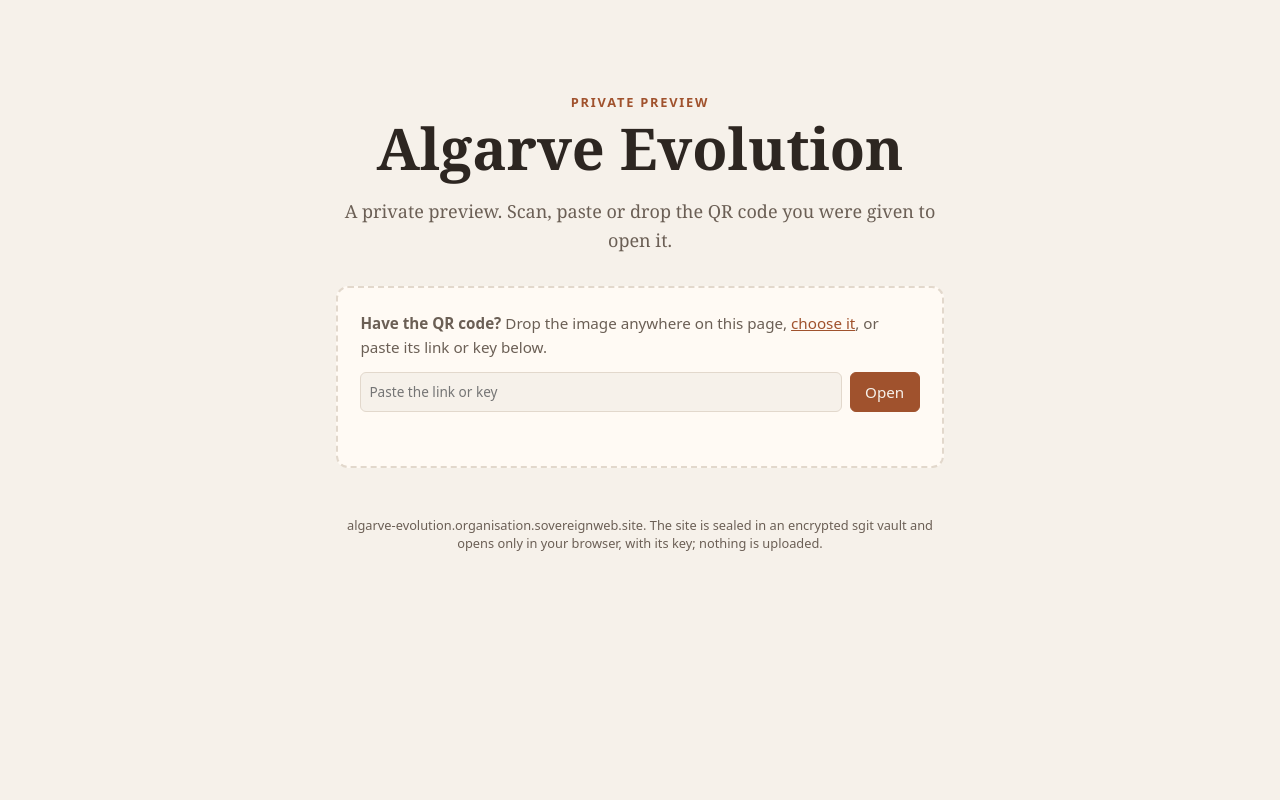
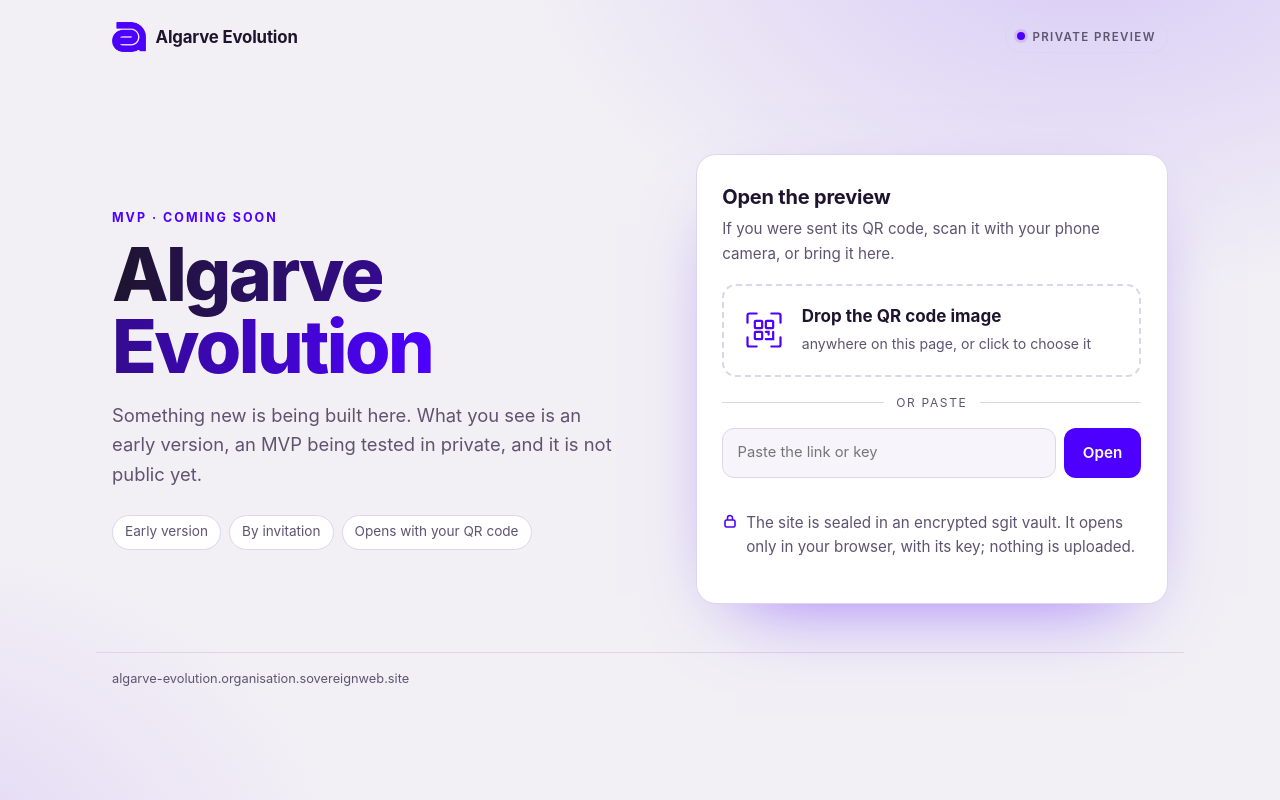
Before and after one commit to SovereignWebsite/Site__Organisation__Algarve-Evolution, a plain HTML site: page site/index.html in a window 1280 px wide. Drawn offline with Linux system fonts and the light colour scheme.

Commit message:
Algarve Evolution landing in its own brand, with the sealed vault
Dinis, 20 Nov: make the holding page look better and aligned with the
Algarve Evolution brand, and seal the whole previous site into the vault.
- index.html: violet brand palette, the ae mark, dark and light modes,
  works at phone width; element ids unchanged; data-vault-zip set.
- private/60906390166069ac.zip: ciphertext only, the previous site as
  built at v0.1.25 (310 files: V3, V2, V1, decks and their PDFs).
- open.js: links to a folder open its index.html, and links to a file
  that is not a page (a PDF) hand it to the browser from memory.
No key is in this repository.

Agent: algarve-evolution.b@SovereignWebsite.dinis
Claude-Session: https://claude.ai/code/session_01Kw9UwDDHfm3RVNtWomz2XA
Co-Authored-By: Claude Opus 5.5 <noreply@anthropic.com>

```diff
--- a/site/index.html
+++ b/site/index.html
@@ -1,52 +1,95 @@
 <!doctype html>
-<html lang="en" data-vault-zip="">
+<html lang="en" data-vault-zip="private/60906390166069ac.zip">
 <head>
 <meta charset="utf-8">
 <meta name="viewport" content="width=device-width, initial-scale=1">
 <title>Algarve Evolution: private preview</title>
-<meta name="description" content="A private preview. Scan, paste or drop the QR code you were given to open it.">
+<meta name="description" content="Algarve Evolution: an MVP in private preview. Scan, paste or drop the QR code you were given to open it.">
 <meta name="robots" content="noindex, nofollow">
 <meta http-equiv="Content-Security-Policy" content="default-src 'self'; script-src 'self' 'unsafe-inline'; style-src 'self' 'unsafe-inline'; img-src 'self' data:; frame-src 'self' about: data:; connect-src 'self'; object-src 'none'; base-uri 'none'">
 <meta name="referrer" content="no-referrer">
+<meta name="theme-color" content="#140b24">
+<link rel="icon" type="image/png" href="favicon.png">
 <script>if (/key=/.test(location.hash)) document.documentElement.classList.add('loading');</script>
 <!-- A gated holding page (SovereignWebsite__Vault docs/gated-site.md). The site's agent gives it the site's own design and sets data-vault-zip once the vault is sealed. -->
 <style>
-:root{--bg:#f6f1ea;--fg:#2d2621;--muted:#6b5f55;--accent:#a0522d;--line:#e2d8cc;--card:#fffaf4;--bad:#a3261b}
-@media (prefers-color-scheme:dark){:root{--bg:#1b1714;--fg:#f1e9df;--muted:#b9ab9d;--accent:#e08a5b;--line:#3a312a;--card:#231e1a;--bad:#ff8a7a}}
-*{box-sizing:border-box}body{margin:0;background:var(--bg);color:var(--fg);font:18px/1.6 Georgia,serif}
-main{max-width:40rem;margin:0 auto;padding:12vh 1rem 4rem;text-align:center}
-.mark{font:600 .8rem/1 system-ui,sans-serif;letter-spacing:.14em;text-transform:uppercase;color:var(--accent)}
-h1{font-size:clamp(2.2rem,7vw,3.6rem);line-height:1.05;margin:.6rem 0 1rem}p{color:var(--muted)}
-.box{margin:2rem auto 0;padding:1.4rem;border:2px dashed var(--line);border-radius:12px;background:var(--card);text-align:left;font-family:system-ui,sans-serif}
-.box p{margin:0 0 .8rem;font-size:.95rem}.row{display:flex;gap:.5rem}.row input{flex:1;min-width:0}
-input[type=text]{font:inherit;font-size:.85rem;padding:.5rem;border:1px solid var(--line);border-radius:6px;background:var(--bg);color:var(--fg)}
-button{font:inherit;font-size:.95rem;padding:.35rem .9rem;border:1px solid var(--accent);border-radius:6px;background:var(--accent);color:var(--bg);cursor:pointer}
-button.quiet,#tabs button[aria-pressed=false]{background:transparent;color:var(--accent)}label.pick{color:var(--accent);text-decoration:underline;cursor:pointer}
-#status{min-height:1.5em;font-size:.9rem;margin-top:.6rem}#status.bad{color:var(--bad)}
-footer{margin-top:3rem;font:.8rem system-ui,sans-serif;color:var(--muted)}a{color:var(--accent)}
-#viewer{position:fixed;inset:0;display:flex;flex-direction:column;background:var(--bg);z-index:9}#viewer[hidden]{display:none}body.viewing{overflow:hidden}
-.bar{display:flex;flex-wrap:wrap;align-items:center;gap:.5rem 1rem;padding:.5rem 1rem;border-bottom:1px solid var(--line);font:.9rem system-ui,sans-serif}
-.bar .meta{color:var(--muted);font-size:.8rem}#tabs{display:flex;gap:.4rem;flex-wrap:wrap}.bar .grow{flex:1}#frame{flex:1;border:0;width:100%;background:#fff}
-#loading,#dropping{position:fixed;inset:0;display:none;align-items:center;justify-content:center;flex-direction:column;gap:1rem;background:var(--bg);z-index:8;text-align:center;padding:1rem;font-family:system-ui,sans-serif}
-.loading #loading{display:flex}.loading main{visibility:hidden}
-.spin{width:2.4rem;height:2.4rem;border:3px solid var(--line);border-top-color:var(--accent);border-radius:50%;animation:spin .9s linear infinite}
-@keyframes spin{to{transform:rotate(360deg)}}@media (prefers-reduced-motion:reduce){.spin{animation:none}}
-#dropping{z-index:10;border:4px dashed var(--accent)}.dropping #dropping{display:flex}#dropping p,#loading p{font-size:1.2rem;color:var(--fg);margin:0}
+:root{--bg:#140b24;--bg2:#1e142e;--fg:#f4f1fa;--muted:#b9aed0;--accent:#a370f7;--brand:#4d00ff;--line:rgba(255,255,255,.14);--card:rgba(255,255,255,.06);--field:rgba(255,255,255,.08);--bad:#ff8a9a;--onbrand:#fff}
+@media (prefers-color-scheme:light){:root{--bg:#f2f0f5;--bg2:#ffffff;--fg:#1e142e;--muted:#5d5470;--accent:#4d00ff;--line:#ddd5ec;--card:#ffffff;--field:#f7f5fb;--bad:#b3122e}}
+*{box-sizing:border-box}html,body{min-height:100%}
+body{margin:0;color:var(--fg);font:17px/1.6 Inter,ui-sans-serif,system-ui,-apple-system,"Segoe UI",Roboto,"Helvetica Neue",Arial,sans-serif;-webkit-font-smoothing:antialiased;
+background:radial-gradient(60rem 40rem at 85% -10%,rgba(77,0,255,.55),transparent 60%),radial-gradient(50rem 36rem at -10% 110%,rgba(163,112,247,.35),transparent 60%),var(--bg);background-attachment:fixed}
+@media (prefers-color-scheme:light){body{background:radial-gradient(60rem 40rem at 85% -10%,rgba(77,0,255,.16),transparent 60%),radial-gradient(50rem 36rem at -10% 110%,rgba(163,112,247,.22),transparent 60%),var(--bg)}}
+.top{max-width:68rem;margin:0 auto;padding:1.25rem 1rem;display:flex;align-items:center;gap:.75rem}
+.brand{display:flex;align-items:center;gap:.6rem;font-weight:700;letter-spacing:-.01em;font-size:1.05rem}
+.brand img{width:34px;height:34px;display:block}.brand .w{display:none}
+@media (prefers-color-scheme:dark){.brand .c{display:none}.brand .w{display:block}}
+.chip{margin-left:auto;white-space:nowrap;font-size:.72rem;font-weight:600;letter-spacing:.12em;text-transform:uppercase;padding:.35rem .7rem;border:1px solid var(--line);border-radius:999px;color:var(--muted)}
+.chip i{display:inline-block;width:.5rem;height:.5rem;border-radius:50%;background:var(--accent);margin-right:.45rem;vertical-align:.05rem;box-shadow:0 0 0 3px rgba(163,112,247,.25)}
+main{max-width:68rem;margin:0 auto;padding:6vh 1rem 3rem;display:grid;gap:2.5rem;grid-template-columns:1fr;align-items:center}
+main>*{min-width:0}
+@media (max-width:480px){.chip{font-size:.62rem;letter-spacing:.08em;white-space:nowrap}.brand span{font-size:.95rem}.box{padding:1.2rem}}
+@media (min-width:900px){main{grid-template-columns:1.1fr 1fr;gap:4rem;padding-top:10vh}}
+.mark{font-size:.78rem;font-weight:700;letter-spacing:.16em;text-transform:uppercase;color:var(--accent)}
+h1{font-size:clamp(2.6rem,8vw,4.6rem);line-height:.98;letter-spacing:-.035em;margin:.7rem 0 1.1rem;font-weight:800}
+h1 span{background:linear-gradient(90deg,var(--fg),var(--accent));-webkit-background-clip:text;background-clip:text;color:transparent}
+.lede{font-size:1.15rem;color:var(--muted);max-width:32rem;margin:0}
+.facts{list-style:none;padding:0;margin:1.6rem 0 0;display:flex;flex-wrap:wrap;gap:.5rem}
+.facts li{font-size:.85rem;padding:.35rem .75rem;border-radius:999px;background:var(--card);border:1px solid var(--line);color:var(--muted)}
+.box{padding:1.6rem;border:1px solid var(--line);border-radius:20px;background:var(--card);backdrop-filter:blur(14px);-webkit-backdrop-filter:blur(14px);box-shadow:0 30px 80px -40px rgba(77,0,255,.6)}
+.box h2{margin:0 0 .3rem;font-size:1.25rem;letter-spacing:-.01em}.box>p{margin:0 0 1.1rem;font-size:.95rem;color:var(--muted)}
+.drop{display:flex;align-items:center;gap:1rem;padding:1.1rem;border:2px dashed var(--line);border-radius:14px;margin-bottom:1rem;cursor:pointer;transition:border-color .15s,background .15s}
+.drop:hover{border-color:var(--accent);background:rgba(163,112,247,.08)}
+.drop svg{flex:none;width:44px;height:44px;color:var(--accent)}.drop b{display:block}.drop span{font-size:.88rem;color:var(--muted)}
+.or{display:flex;align-items:center;gap:.75rem;font-size:.75rem;text-transform:uppercase;letter-spacing:.14em;color:var(--muted);margin:0 0 1rem}
+.or:before,.or:after{content:"";flex:1;height:1px;background:var(--line)}
+.row{display:flex;gap:.5rem}.row input{flex:1;min-width:0}
+input[type=text]{font:inherit;font-size:.92rem;padding:.75rem .9rem;border:1px solid var(--line);border-radius:12px;background:var(--field);color:var(--fg);outline:none}
+input[type=text]:focus{border-color:var(--accent);box-shadow:0 0 0 3px rgba(163,112,247,.25)}
+button{font:inherit;font-size:.95rem;font-weight:600;padding:.7rem 1.2rem;border:0;border-radius:12px;background:var(--brand);color:var(--onbrand);cursor:pointer;transition:filter .15s}
+button:hover{filter:brightness(1.12)}button:focus-visible{outline:3px solid var(--accent);outline-offset:2px}
+button.quiet,#tabs button[aria-pressed=false]{background:transparent;color:var(--accent);border:1px solid var(--line)}
+#status{min-height:1.5em;font-size:.9rem;margin-top:.7rem;color:var(--muted)}#status.bad{color:var(--bad)}
+.safe{display:flex;gap:.5rem;align-items:flex-start;margin:1rem 0 0;font-size:.8rem;color:var(--muted)}.safe svg{flex:none;width:16px;height:16px;margin-top:.15rem;color:var(--accent)}
+footer{max-width:68rem;margin:0 auto;padding:1rem 1rem 2.5rem;font-size:.8rem;color:var(--muted);border-top:1px solid var(--line)}
+a{color:var(--accent)}
+#viewer{position:fixed;inset:0;display:flex;flex-direction:column;background:var(--bg2);z-index:9}#viewer[hidden]{display:none}body.viewing{overflow:hidden}
+.bar{display:flex;flex-wrap:wrap;align-items:center;gap:.5rem 1rem;padding:.5rem 1rem;border-bottom:1px solid var(--line);font-size:.9rem}
+.bar .meta{color:var(--muted);font-size:.8rem}#tabs{display:flex;gap:.4rem;flex-wrap:wrap}#tabs button{padding:.35rem .8rem;font-size:.85rem}.bar .grow{flex:1}.bar button{padding:.4rem .9rem}#frame{flex:1;border:0;width:100%;background:#fff}
+#loading,#dropping{position:fixed;inset:0;display:none;align-items:center;justify-content:center;flex-direction:column;gap:1rem;background:var(--bg);z-index:8;text-align:center;padding:1rem}
+.loading #loading{display:flex}.loading main,.loading .top,.loading footer{visibility:hidden}
+.spin{width:2.6rem;height:2.6rem;border:3px solid var(--line);border-top-color:var(--accent);border-radius:50%;animation:spin .9s linear infinite}
+@keyframes spin{to{transform:rotate(360deg)}}@media (prefers-reduced-motion:reduce){.spin{animation:none}.drop,button{transition:none}}
+#dropping{z-index:10;border:4px dashed var(--accent);background:rgba(20,11,36,.92)}.dropping #dropping{display:flex}#dropping p,#loading p{font-size:1.2rem;color:var(--fg);margin:0}
+@media (prefers-color-scheme:light){#dropping{background:rgba(242,240,245,.94)}}
 </style>
 </head>
 <body>
+<header class="top">
+  <div class="brand"><img class="c" src="brand/ae-mark.png" alt=""><img class="w" src="brand/ae-mark-white.png" alt=""><span>Algarve Evolution</span></div>
+  <div class="chip"><i></i>Private preview</div>
+</header>
 <main>
-<div class="mark">Private preview</div>
-<h1>Algarve Evolution</h1>
-<p>A private preview. Scan, paste or drop the QR code you were given to open it.</p>
+<section>
+  <div class="mark">MVP &middot; Coming soon</div>
+  <h1><span>Algarve Evolution</span></h1>
+  <p class="lede">Something new is being built here. What you see is an early version, an MVP being tested in private, and it is not public yet.</p>
+  <ul class="facts"><li>Early version</li><li>By invitation</li><li>Opens with your QR code</li></ul>
+</section>
 <div class="box">
-  <p><strong>Have the QR code?</strong> Drop the image anywhere on this page, <label class="pick" for="file">choose it</label>, or paste its link or key below.</p>
+  <h2>Open the preview</h2>
+  <p>If you were sent its QR code, scan it with your phone camera, or bring it here.</p>
+  <label class="drop" for="file">
+    <svg viewBox="0 0 48 48" fill="none" stroke="currentColor" stroke-width="2.4" stroke-linecap="round" aria-hidden="true"><path d="M6 16V8a2 2 0 0 1 2-2h8M32 6h8a2 2 0 0 1 2 2v8M42 32v8a2 2 0 0 1-2 2h-8M16 42H8a2 2 0 0 1-2-2v-8"/><rect x="14" y="14" width="8" height="8" rx="1"/><rect x="26" y="14" width="8" height="8" rx="1"/><rect x="14" y="26" width="8" height="8" rx="1"/><path d="M26 26h3v3M34 26v8h-8"/></svg>
+    <div><b>Drop the QR code image</b><span>anywhere on this page, or click to choose it</span></div>
+  </label>
   <input id="file" type="file" accept="image/*,.zip,application/zip" hidden>
+  <div class="or">or paste</div>
   <div class="row"><input id="key" type="text" autocomplete="off" spellcheck="false" aria-label="Link or key" placeholder="Paste the link or key"><button id="open" type="button">Open</button></div>
   <div id="status" role="status" aria-live="polite"></div>
+  <p class="safe"><svg viewBox="0 0 16 16" fill="none" stroke="currentColor" stroke-width="1.6" aria-hidden="true"><rect x="3" y="7" width="10" height="7" rx="1.5"/><path d="M5.5 7V5a2.5 2.5 0 0 1 5 0v2"/></svg>The site is sealed in an encrypted sgit vault. It opens only in your browser, with its key; nothing is uploaded.</p>
 </div>
-<footer>algarve-evolution.organisation.sovereignweb.site. The site is sealed in an encrypted sgit vault and opens only in your browser, with its key; nothing is uploaded.</footer>
 </main>
+<footer>algarve-evolution.organisation.sovereignweb.site</footer>
 <div id="loading" role="status" aria-live="polite"><div class="spin" aria-hidden="true"></div><p id="loading-msg">Opening the vault...</p></div>
 <div id="dropping" aria-hidden="true"><p>Drop the QR code image to open the site</p></div>
 <div id="viewer" hidden>
```
Also changed, not shown: site/open.js (+16 -3 lines), site/brand/ae-mark-white.png (added), site/brand/ae-mark.png (added), site/favicon.png (added), 1 other file.
